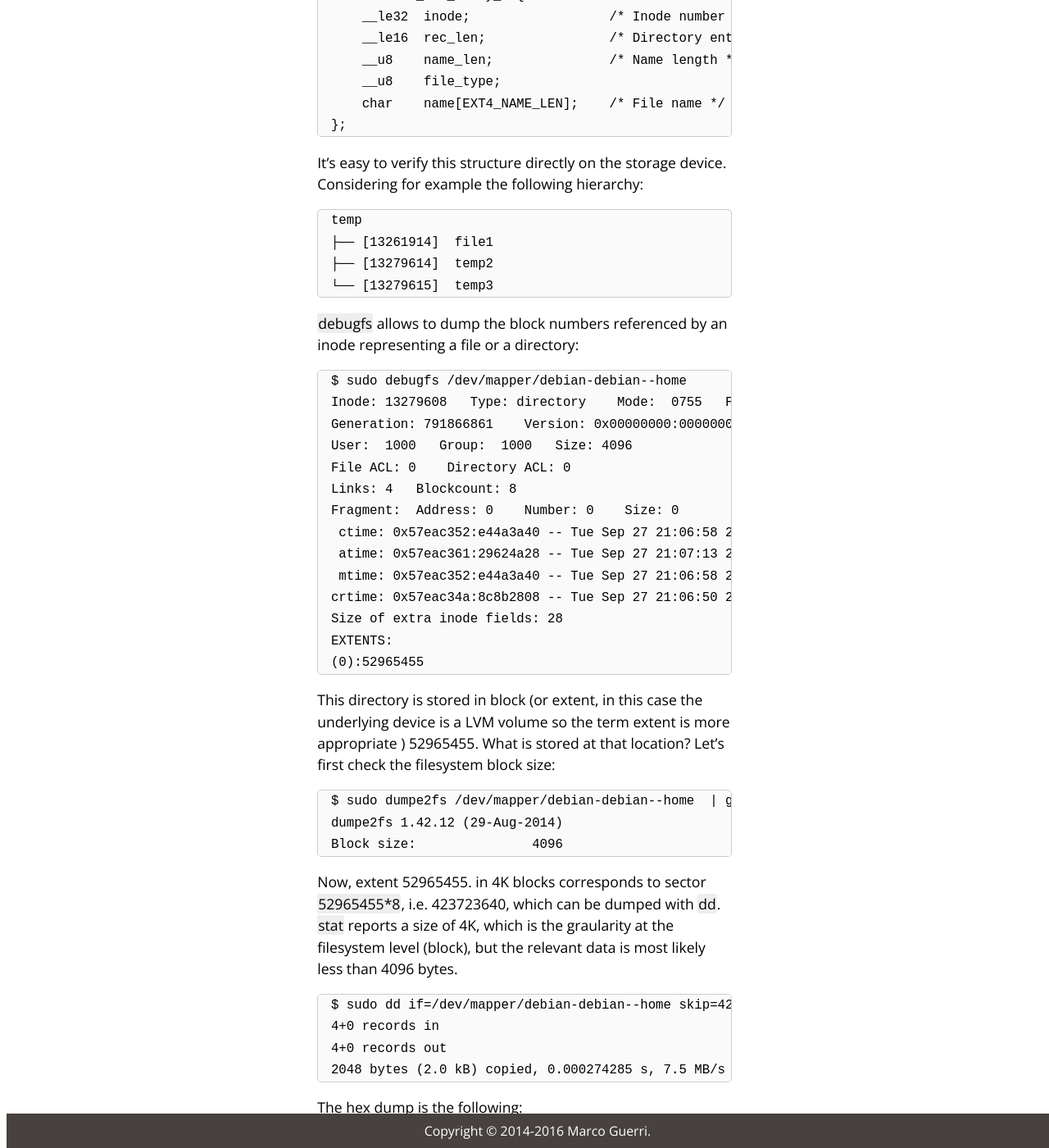
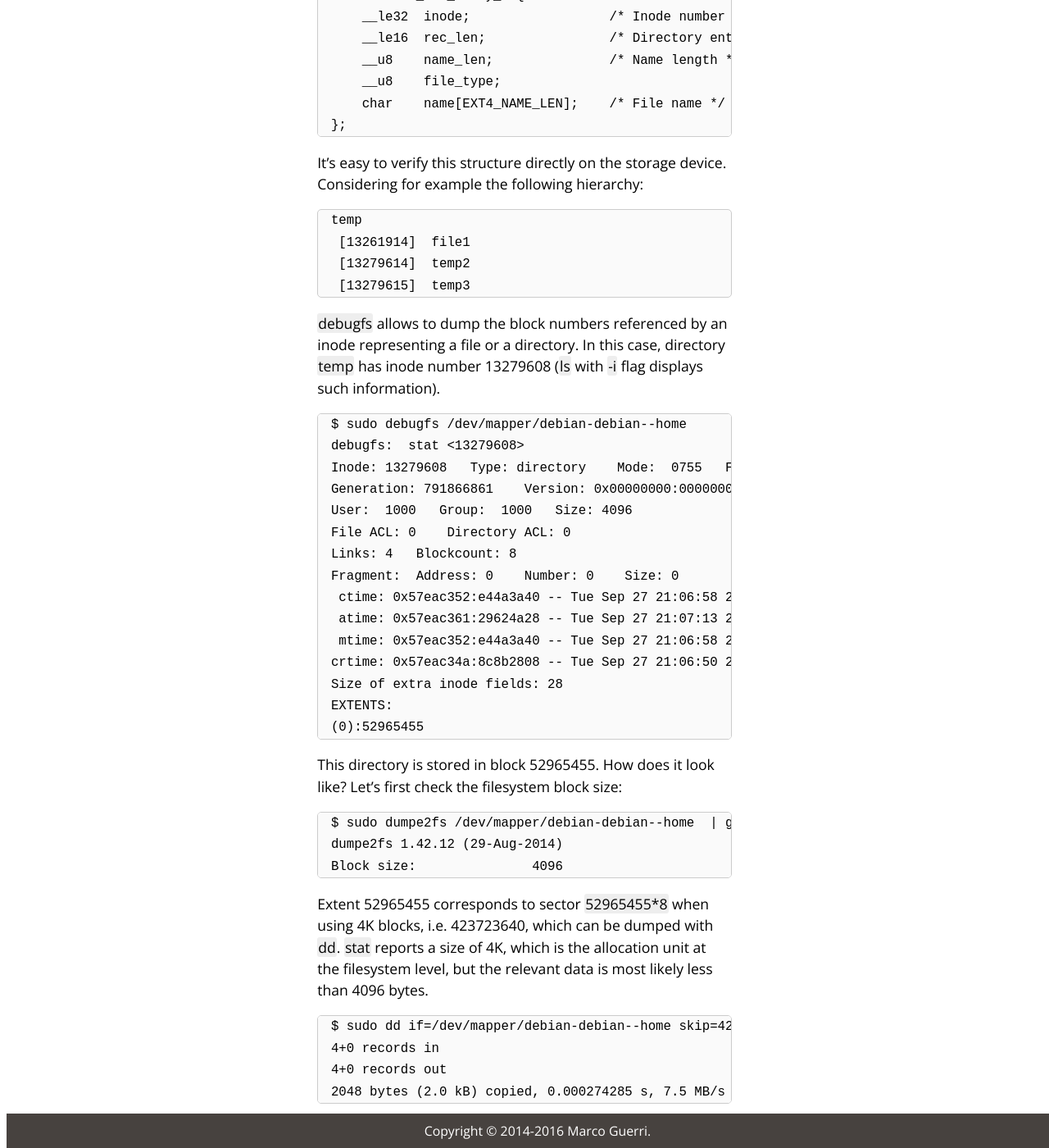
Before and after one commit to marcoguerri/marcoguerri.github.io, a Jekyll site: the page built from _posts/2016-09-20-on-vfs-dentry-inodes.markdown, in a window 1280 px wide and 1400 px high, scrolled down 1749 px. Shown: the whole window at 82% size. Built offline with Jekyll 4.4.1, drawn with Linux system fonts in a browser that asks for light colours.

Commit message:
Minor adjustments

````diff
--- a/_posts/2016-07-23-python-multiprocessing-internals.markdown
+++ b/_posts/2016-07-23-python-multiprocessing-internals.markdown
@@ -1,9 +1,9 @@
 ---
 layout: post
-title: "The lifetime of Python multiprocessing.Process"
+title: "The lifetime of a Python multiprocessing.Process"
 date:   2016-07-24 20:00:00
 categories: jekyll python multiprocessing
-summary: "Few notes on the mechanisms that regulate the lifetime
+summary: "Some notes on the mechanisms that regulate the lifetime
 of a Python multiprocessing Process, investigating in particular what happens
 when the interpreter terminates."
 ---
--- a/_posts/2016-09-20-on-vfs-dentry-inodes.markdown
+++ b/_posts/2016-09-20-on-vfs-dentry-inodes.markdown
@@ -50,8 +50,6 @@ the kernel when needed. The most relevant fields of a *dentry* are the following
   the *inode* but rather of the *dentry*.
 
 
-
-
 Directories structure on the filesystem
 =======
 As mentioned before, directories are also represented on the filesystem with
@@ -75,16 +73,18 @@ example the following hierarchy:
 
 ```
 temp
-├── [13261914]  file1
-├── [13279614]  temp2
-└── [13279615]  temp3
+ [13261914]  file1
+ [13279614]  temp2
+ [13279615]  temp3
 ```
 
 *debugfs* allows to dump the block numbers referenced by an inode representing a
-file or a directory:
+file or a directory. In this case, directory *temp* has inode number 13279608
+(*ls* with *-i* flag displays such information).
 
 ```
 $ sudo debugfs /dev/mapper/debian-debian--home
+debugfs:  stat <13279608>
 Inode: 13279608   Type: directory    Mode:  0755   Flags: 0x80000
 Generation: 791866861    Version: 0x00000000:00000004
 User:  1000   Group:  1000   Size: 4096
@@ -100,20 +100,18 @@ EXTENTS:
 (0):52965455
 ```
 
-This directory is stored in block (or extent, in this
-case the underlying device is a LVM volume so the term extent is more appropriate
-) 52965455. What is stored at that location? Let's first check the filesystem block
-size:
+This directory is stored in block 52965455. How does it look like?
+Let's first check the filesystem block size:
 
 ```
 $ sudo dumpe2fs /dev/mapper/debian-debian--home  | grep "Block size"
 dumpe2fs 1.42.12 (29-Aug-2014)
 Block size:               4096
 ```
-Now, extent 52965455. in 4K blocks corresponds to sector *52965455\*8*, i.e.
-423723640, which can be dumped with *dd*. *stat* reports a size of 4K, which is the graularity
-at the filesystem level (block), but the relevant data is most likely less than 4096
-bytes.
+Extent 52965455 corresponds to sector *52965455\*8* when using 4K blocks, i.e.
+423723640, which can be dumped with *dd*. *stat* reports a size of 4K, which is
+the allocation unit at the filesystem level, but the relevant data is most
+likely less than 4096 bytes.
 
 ```
 $ sudo dd if=/dev/mapper/debian-debian--home skip=423723640 bs=512 count=4 of=block.bin
````
